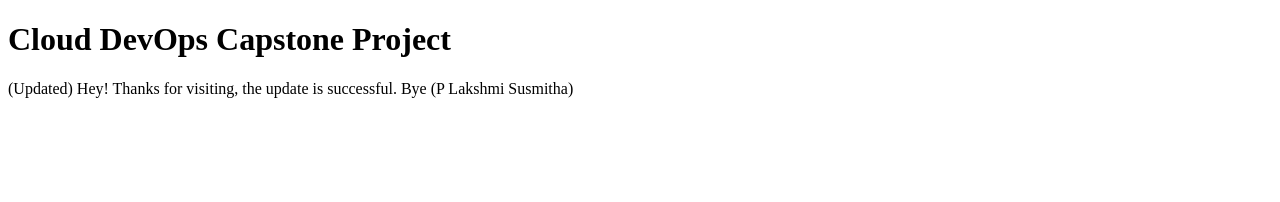
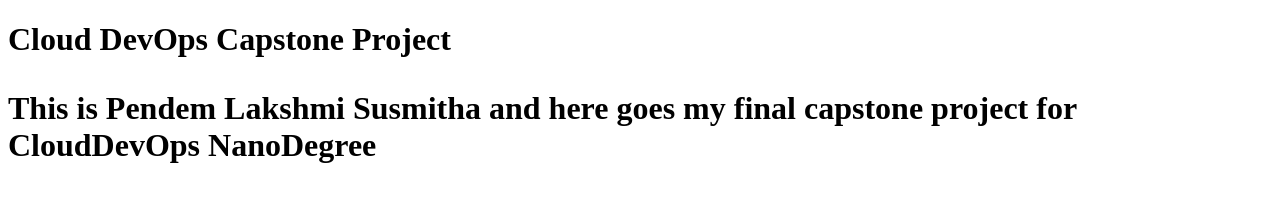
Before and after one commit to Susmitha5c3/UdacityCapstoneSample, a plain HTML site: page index.html in a window 1280 px wide. Drawn offline with Linux system fonts and the light colour scheme.

Commit message:
Making errors

```diff
--- a/index.html
+++ b/index.html
@@ -7,8 +7,8 @@
 </head>
 
 <body>
-  <h1>Cloud DevOps Capstone Project</h1>
-  <p>(Updated) Hey! Thanks for visiting, the update is successful. Bye (P Lakshmi Susmitha)</p>
+  <h1>Cloud DevOps Capstone Project<h1>
+      <p> This is Pendem Lakshmi Susmitha and here goes my final capstone project for CloudDevOps NanoDegree </p>
 </body>
 
 </html>
```
Also changed, not shown: Images/SS10.png (added), Images/SS11.png (added), Images/SS19.png (added), Images/SS20.png (added), Images/SS21.png (added), Images/SS22.png (added), Images/SS6.png (added), Images/SS7.png (added), Images/SS9.png (added), Images/ss8.png (added).
